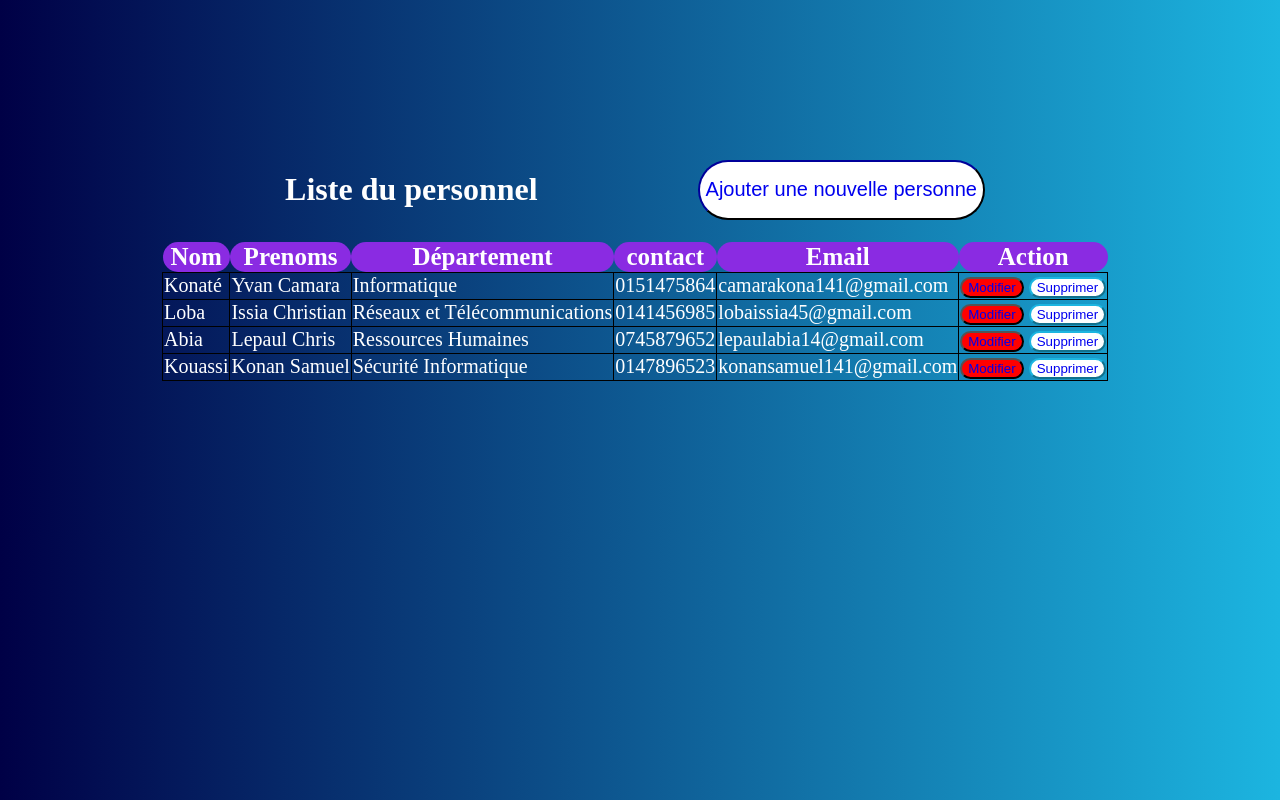
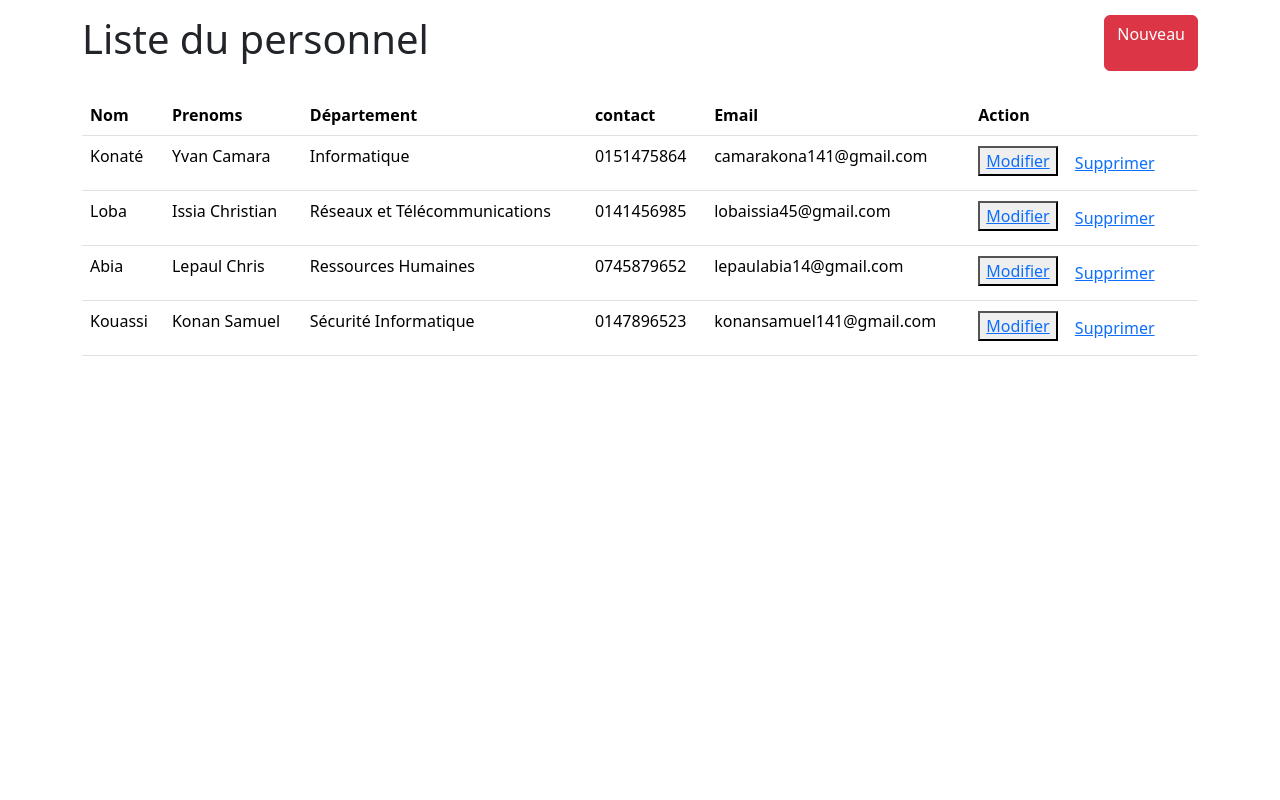
Before and after one commit to isaackone171/test, a plain HTML site: page index.html in a window 1280 px wide. Drawn offline with nearby package versions, Linux system fonts and the light colour scheme.

Commit message:
Ajout lien css  Bootstrap

```diff
--- a/index.html
+++ b/index.html
@@ -1,17 +1,22 @@
 <!DOCTYPE html>
-<html lang="en">
+<html lang="fr">
 <head>
     <meta charset="UTF-8">
     <meta name="viewport" content="width=device-width, initial-scale=1.0">
     <title>controle du personnel</title>
-    <link rel="stylesheet" href="style1.css">
+    <link href="https://cdn.jsdelivr.net/npm/bootstrap@5.3.8/dist/css/bootstrap.min.css" rel="stylesheet" integrity="sha384-sRIl4kxILFvY47J16cr9ZwB07vP4J8+LH7qKQnuqkuIAvNWLzeN8tE5YBujZqJLB" crossorigin="anonymous">
+
+    <link rel="stylesheet" href="style.css">
 </head>
 <body>
+    <div class="container">
+
         <div class="move">
             <h1>Liste du personnel</h1>
-        <button class="btnadd"><a href="ajout_utilisateur.html">Ajouter une nouvelle personne</a></button>
+            <a class="btn btn-danger" href="ajout_utilisateur.html">Nouveau</a>
         </div>
-   <table>
+
+        <table class="table mt-4">
             <tr>
                 <th>Nom</th>
                 <th>Prenoms</th>
@@ -114,5 +119,7 @@
             </tr>
 
         </table>
+    </div>
+
 </body>
 </html>
--- /dev/null
+++ b/style.css
@@ -0,0 +1,5 @@
+.move{
+    display:flex;
+    justify-content:space-between;
+    margin-top:15px;
+}
```
Also changed, not shown: ajout_utilisateur.html (+1 -1 lines), modifier_utilisateur.html (+1 -1 lines). Lines whose indentation alone changed are shown as unchanged.
